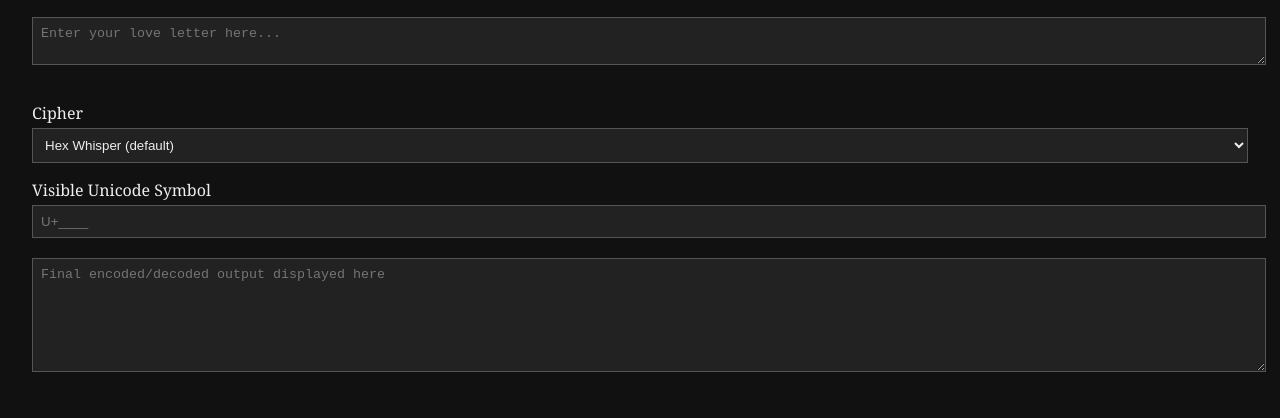
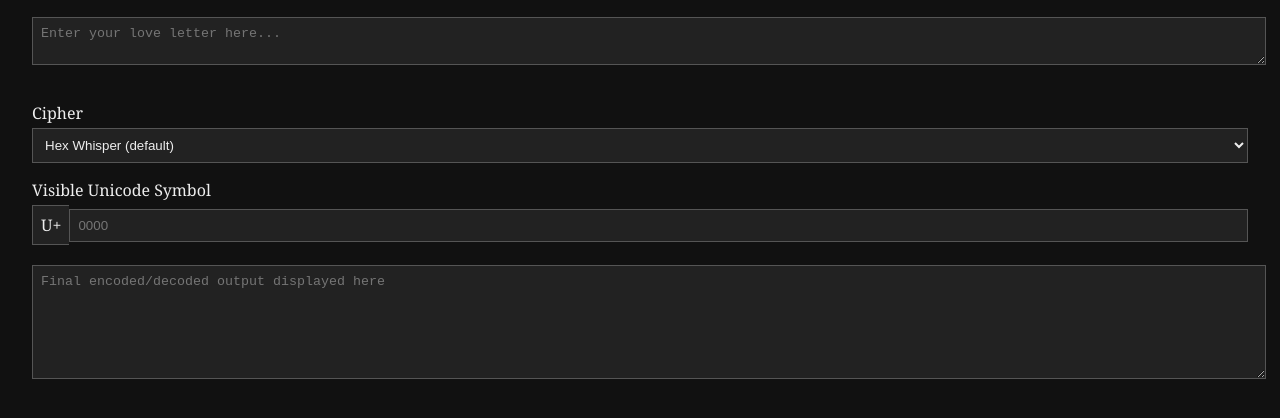
Before and after one commit to lilyofashwood/uniception, a plain HTML site: page index.html in a window 1280 px wide. Shown: the part 156-574 px from the top of the page. Drawn offline with Linux system fonts and the light colour scheme.

Commit message:
Fix prefix input layout

```diff
--- a/index.html
+++ b/index.html
@@ -29,7 +29,10 @@
     </select>
 
     <label for="prefix-input">Visible Unicode Symbol</label>
-    <input id="prefix-input" type="text" placeholder="U+____">
+    <div class="prefix-field">
+        <span class="prefix-label">U+</span>
+        <input id="prefix-input" type="text" placeholder="0000">
+    </div>
 
     <textarea id="result" placeholder="Final encoded/decoded output displayed here" readonly></textarea>
 
--- a/script.js
+++ b/script.js
@@ -99,8 +99,12 @@ function parseEncodedMessage(message) {
 function parsePrefixInput() {
     const raw = prefixInput.value.trim();
     if (!raw) return '';
-    if (raw.toUpperCase().startsWith('U+')) {
-        const hex = raw.slice(2);
+    let value = raw;
+    if (/^[0-9a-fA-F]+$/.test(raw)) {
+        value = 'U+' + raw;
+    }
+    if (value.toUpperCase().startsWith('U+')) {
+        const hex = value.slice(2);
         const cp = parseInt(hex, 16);
         if (!isNaN(cp)) return String.fromCodePoint(cp);
     }
--- a/style.css
+++ b/style.css
@@ -46,3 +46,27 @@ textarea, input, select {
 textarea#result {
     height: 6rem;
 }
+
+.prefix-field {
+    display: flex;
+    align-items: center;
+}
+
+.prefix-label {
+    background: #222;
+    border: 1px solid #555;
+    border-right: none;
+    color: #eee;
+    padding: 0.5rem;
+    margin-top: 0.25rem;
+    margin-bottom: 1rem;
+}
+
+.prefix-field input {
+    flex: 1;
+    width: auto;
+    margin-top: 0.25rem;
+    margin-bottom: 1rem;
+    border-top-left-radius: 0;
+    border-bottom-left-radius: 0;
+}
```
